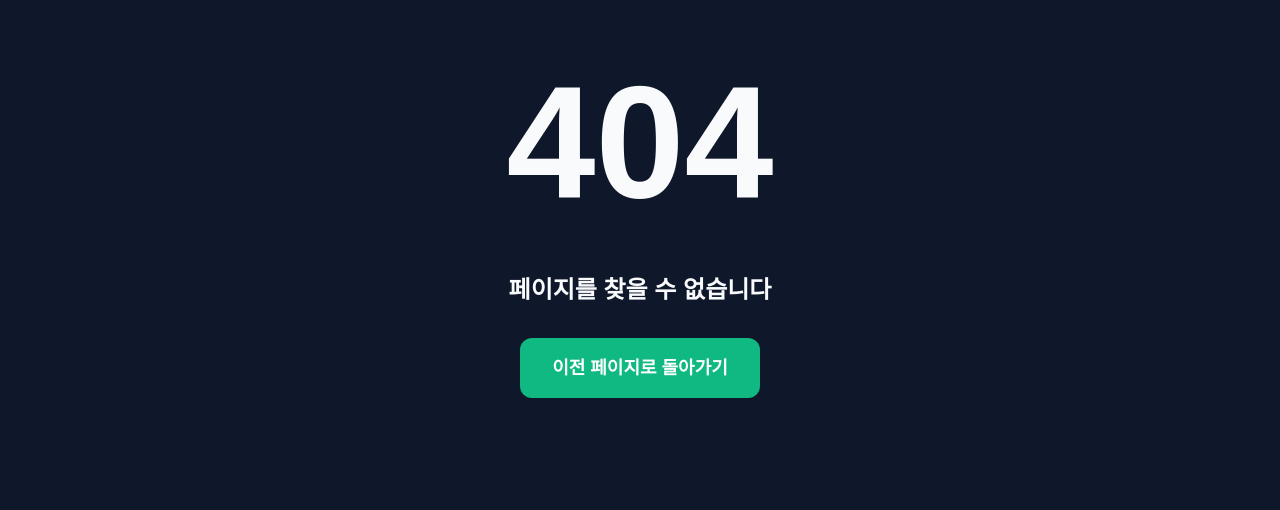
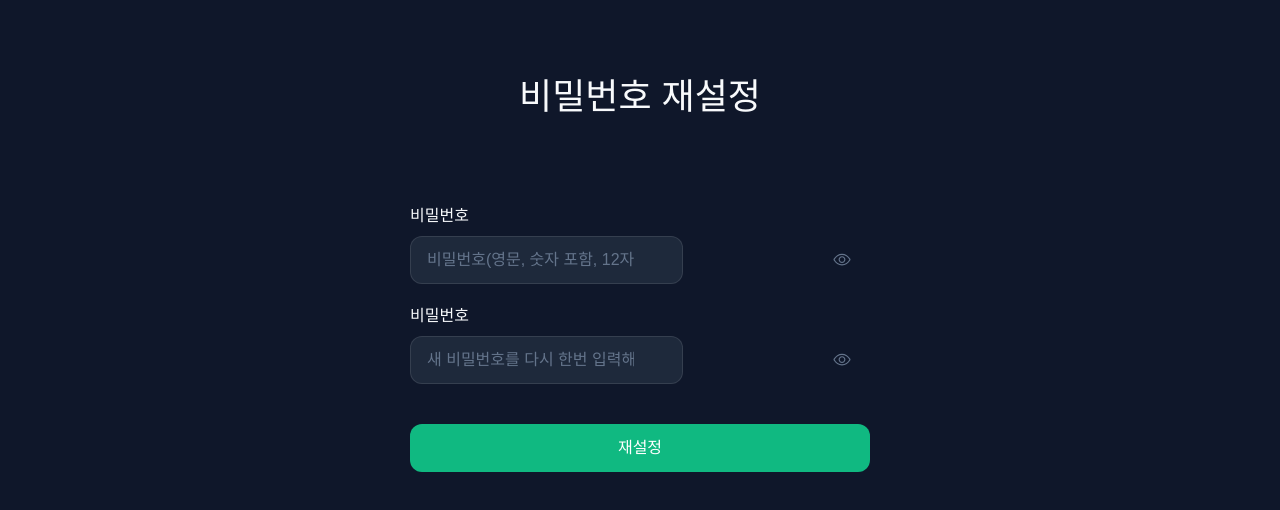
Before and after one commit to mingmi9/fe11-part4-team1-coworkers, a Next.js app: page /reset-password in a window 1280 px wide. Before the commit this address had no page. Shown: the part 190-700 px from the top of the page. Built offline with nearby package versions, Linux system fonts and the light colour scheme; no server answers; a web font is replaced by a local one.

Commit message:
feat:비밀번호 재설정 페이지

```diff
--- /dev/null
+++ b/app/(routes)/reset-password/page.tsx
@@ -0,0 +1,12 @@
+'use client';
+
+import ResetPasswordForm from "@/_components/resetpassword/ResetPasswordFrom";
+
+export default function Home() {
+  return (
+    <main className="flex flex-col items-center  min-h-screen">
+
+      <ResetPasswordForm />
+    </main>
+  );
+}
--- a/app/_components/login/LoginForm.tsx
+++ b/app/_components/login/LoginForm.tsx
@@ -117,7 +117,7 @@ const LoginForm = () => {
         />
         {formError && <p className="text-status-danger text-[1rem] mt-2">{formError}</p>}
         <div className="text-right text-[1rem] text-brand-primary mb-4">
-          <Link href="/forgot-password" className="hover:underline">비밀번호를 잊으셨나요?</Link>
+          <Link href="/reset-password" className="hover:underline">비밀번호를 잊으셨나요?</Link>
         </div>
         <Button
           size="large"
--- a/app/_components/modal/ResetPasswordModal.tsx
+++ b/app/_components/modal/ResetPasswordModal.tsx
@@ -1,20 +1,56 @@
 'use client';
 
 import { useState } from 'react';
-import { Modal } from '../common/Modal';
-import Button from '../common/Button';
-import Input from '../common/Input/Input';
+import { Modal } from '@/_components/common/Modal';
+import Button from '@/_components/common/Button';
+import EmailInput from '@/_components/common/Input/EmailInput';
+import { sendResetPasswordEmail } from '@/_lib/api/user-api';
+import { useMutation } from '@tanstack/react-query';
+import { AxiosError } from 'axios';
 
-export default function ResetPasswordModal() {
-  const [isOpenModal, setIsOpenModal] = useState(false);
+interface ResetPasswordModalProps {
+  isOpen: boolean;
+  onClose: () => void;
+}
 
-  const handleOpenModal = () => setIsOpenModal(true);
-  const handleCloseModal = () => setIsOpenModal(false);
+export default function ResetPasswordModal({ isOpen, onClose }: ResetPasswordModalProps) {
+  const [email, setEmail] = useState('');
+  const [successMessage, setSuccessMessage] = useState('');
+  const [error, setError] = useState('');
+  const [serverError, setServerError] = useState('');
+
+  const { mutate: sendEmailMutate, isPending } = useMutation({
+    mutationFn: ({ email, redirectUrl }: { email: string; redirectUrl: string }) =>
+      sendResetPasswordEmail(email, redirectUrl),
+    onSuccess: () => {
+      setSuccessMessage('비밀번호 재설정 링크가 전송되었습니다.');
+      setError('');
+      setServerError('');
+    },
+    onError: (error: unknown) => {
+
+      if (error instanceof AxiosError && error.response?.data?.message) {
+        setServerError(error.response.data.message);
+      } else {
+        setError('비밀번호 재설정 링크 전송에 실패했습니다.');
+      }
+      setSuccessMessage('');
+    },
+  });
+
+  const handleSendLink = () => {
+    if (!email) {
+      setError('이메일을 입력해주세요.');
+      return;
+    }
+
+    setServerError('');
+    const redirectUrl = `${window.location.origin}`;
+    sendEmailMutate({ email, redirectUrl });
+  };
 
   return (
-    <div>
-      <button onClick={handleOpenModal}>비밀번호 재설정</button>
-      <Modal isOpen={isOpenModal} onClose={handleCloseModal} className="">
+    <Modal isOpen={isOpen} onClose={onClose}>
       <div className="mb-[0.8rem] flex flex-col">
         <Modal.Title
           title="비밀번호 재설정"
@@ -23,22 +59,33 @@ export default function ResetPasswordModal() {
         />
       </div>
       <div className="mb-[2.4rem] flex flex-col items-start">
-          <Input placeholder="이메일을 입력하세요." className="w-[28rem]" />
+        <EmailInput
+          placeholder="이메일을 입력하세요."
+          className="w-[28rem] h-[4.4rem] tablet:h-[4.8rem]"
+          value={email}
+          onChange={(e) => {
+            setEmail(e.target.value);
+            setError('');
+            setServerError('');
+          }}
+          errorMessage={serverError || error}
+        />
+        {successMessage && <p className="text-brand-primary mt-[1rem]">{successMessage}</p>}
       </div>
 
       <div className="mb-[3.2rem] flex flex-row gap-[0.8rem]">
+        <Button size="modal-small" variant="outlined" onClick={onClose}>
+          닫기
+        </Button>
         <Button
           size="modal-small"
-            variant="outlined"
-            onClick={handleCloseModal}
+          variant="default"
+          onClick={handleSendLink}
+          disabled={isPending}
         >
-            닫기
-          </Button>
-          <Button size="modal-small" variant="default">
-            링크 보내기
+          {isPending ? '전송 중...' : '링크 보내기'}
         </Button>
       </div>
     </Modal>
-    </div>
   );
 }
--- /dev/null
+++ b/app/_components/resetpassword/ResetPasswordFrom.tsx
@@ -0,0 +1,125 @@
+'use client';
+
+import { useState, useEffect } from 'react';
+import { useRouter } from 'next/navigation';
+import PasswordInput from '@/_components/common/Input/PasswordInput';
+import Button from '@/_components/common/Button';
+import ResetPasswordModal from '@/_components/modal/ResetPasswordModal';
+import { useMutation } from '@tanstack/react-query';
+import { resetPassword } from '@/_lib/api/user-api';
+
+export default function ResetPasswordForm() {
+  const router = useRouter();
+  const searchParams = new URLSearchParams(window.location.search);
+  const token = searchParams.get('token');
+
+
+  const [newPassword, setNewPassword] = useState('');
+  const [passwordConfirmation, setPasswordConfirmation] = useState('');
+  const [error, setError] = useState('');
+  const [successMessage, setSuccessMessage] = useState('');
+
+  // 모달 창 열림 상태 (링크 요청)
+  const [modalOpen, setModalOpen] = useState(false);
+
+  // 토큰이 있을 때 localStorage에 저장된 비밀번호 값을 불러옴
+  useEffect(() => {
+    if (token) {
+      const savedPassword = localStorage.getItem('resetPassword');
+      const savedPasswordConfirmation = localStorage.getItem('resetPasswordConfirmation');
+      if (savedPassword) setNewPassword(savedPassword);
+      if (savedPasswordConfirmation) setPasswordConfirmation(savedPasswordConfirmation);
+    }
+  }, [token]);
+
+  // 비밀번호 재설정 API 호출
+  const { mutate: resetPasswordMutate, isPending } = useMutation({
+    mutationFn: (data: { token: string; password: string; passwordConfirmation: string }) =>
+      resetPassword(data.token, data.password, data.passwordConfirmation),
+    onSuccess: () => {
+      setSuccessMessage('비밀번호 재설정이 완료되었습니다.');
+      setError('');
+      localStorage.removeItem('resetPassword');
+      localStorage.removeItem('resetPasswordConfirmation');
+      router.push('/login');
+    },
+    onError: () => {
+      setError('비밀번호 재설정에 실패했습니다.');
+      setSuccessMessage('');
+    },
+  });
+
+  const handleSubmit = (e: React.FormEvent) => {
+    e.preventDefault();
+    setError('');
+
+    if (!newPassword || !passwordConfirmation) {
+      setError('비밀번호를 입력해주세요');
+      return;
+    }
+    if (newPassword !== passwordConfirmation) {
+      setError('비밀번호가 일치하지 않습니다.');
+      return;
+    }
+    if (!token) {
+      localStorage.setItem('resetPassword', newPassword);
+      localStorage.setItem('resetPasswordConfirmation', passwordConfirmation);
+      setModalOpen(true);
+      return;
+    }
+    resetPasswordMutate({ token, password: newPassword, passwordConfirmation });
+  };
+
+  return (
+    <div className="combined-reset-password-page gap-[4rem] mt-[4rem] tablet:mt-[16rem] pc:mt-[20rem]">
+      <h1 className="text-2xl pc:text-4xl font-medium mb-[4rem] tablet:mb-[8rem] text-center">비밀번호 재설정</h1>
+
+      <form
+        onSubmit={handleSubmit}
+        className="flex flex-col gap-[2rem] w-[34.3rem] tablet:w-[46rem]"
+      >
+        <PasswordInput
+          label="새 비밀번호"
+          value={newPassword}
+          onChange={(e) => {
+            setNewPassword(e.target.value);
+            setError('');
+          }}
+          placeholder="비밀번호(영문, 숫자 포함, 12자 이내)를 입력해주세요."
+          error={!!error}
+          errorMessage={error}
+          className="h-[4.5rem] tablet:h-[4.8rem]"
+        />
+        <PasswordInput
+          label="비밀번호 확인"
+          value={passwordConfirmation}
+          onChange={(e) => {
+            setPasswordConfirmation(e.target.value);
+            setError('');
+          }}
+          placeholder="새 비밀번호를 다시 한번 입력해주세요."
+          error={!!error}
+          errorMessage={error}
+          className="h-[4.5rem] tablet:h-[4.8rem]"
+        />
+
+        <div className="mt-[2rem]">
+          <Button
+            size="large"
+            variant="default"
+            disabled={isPending}
+            icon="none"
+            round="xl"
+            className="w-full h-[4.7rem]"
+          >
+            {isPending ? '진행 중...' : '재설정'}
+          </Button>
+        </div>
+      </form>
+
+      {successMessage && <p className="mt-[1rem] text-[1.4rem] text-brand-primary">{successMessage}</p>}
+
+      <ResetPasswordModal isOpen={modalOpen} onClose={() => setModalOpen(false)} />
+    </div>
+  );
+}
--- a/app/_hooks/useUser.ts
+++ b/app/_hooks/useUser.ts
@@ -89,7 +89,7 @@ export const useUser = (options = {}) => {
       token: string;
       password: string;
       passwordConfirmation: string;
-    }) => resetPassword(password, passwordConfirmation, token),
+    }) => resetPassword(token,password, passwordConfirmation),
     onSuccess: (response: { message: string }) => {
       console.log(response.message);
     },
```
Lines whose indentation alone changed are shown as unchanged.
